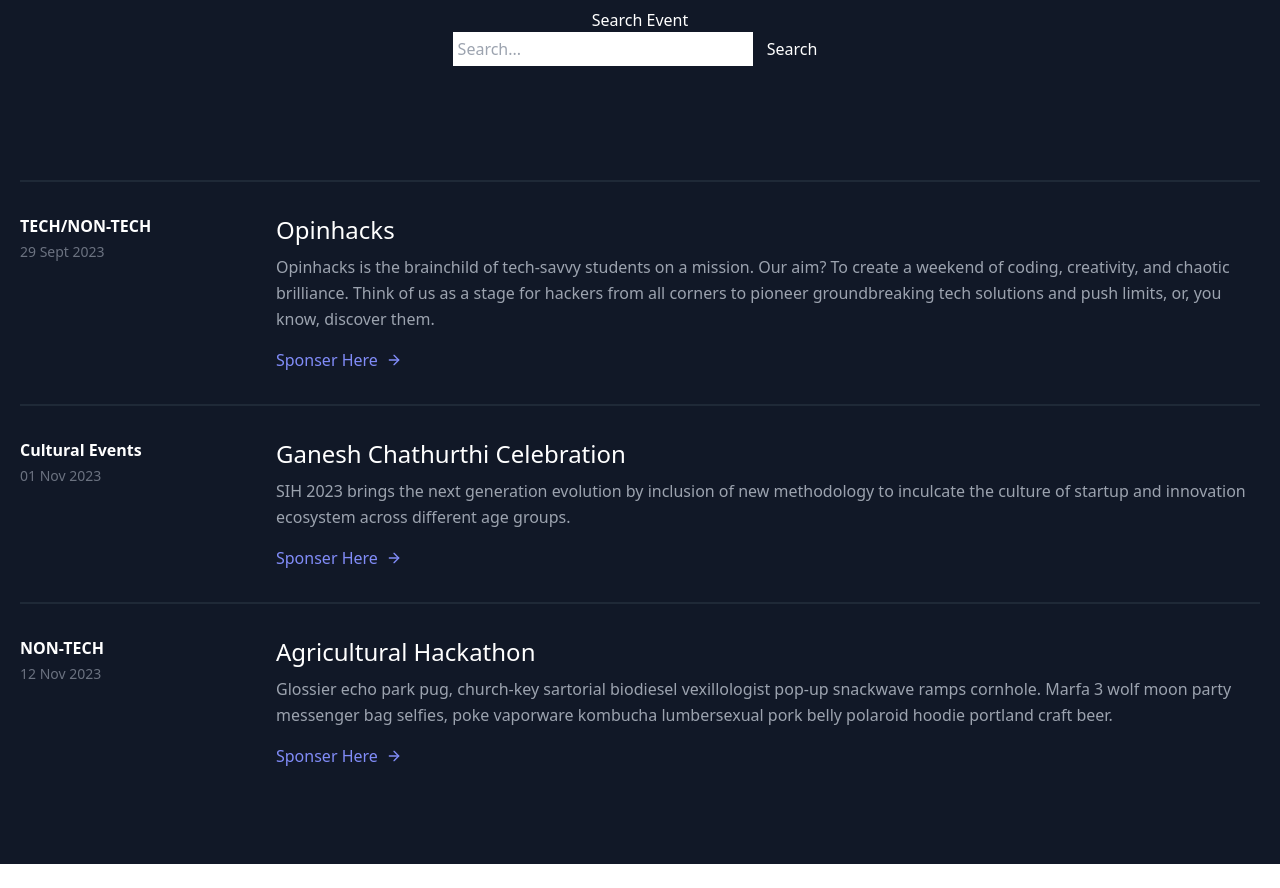
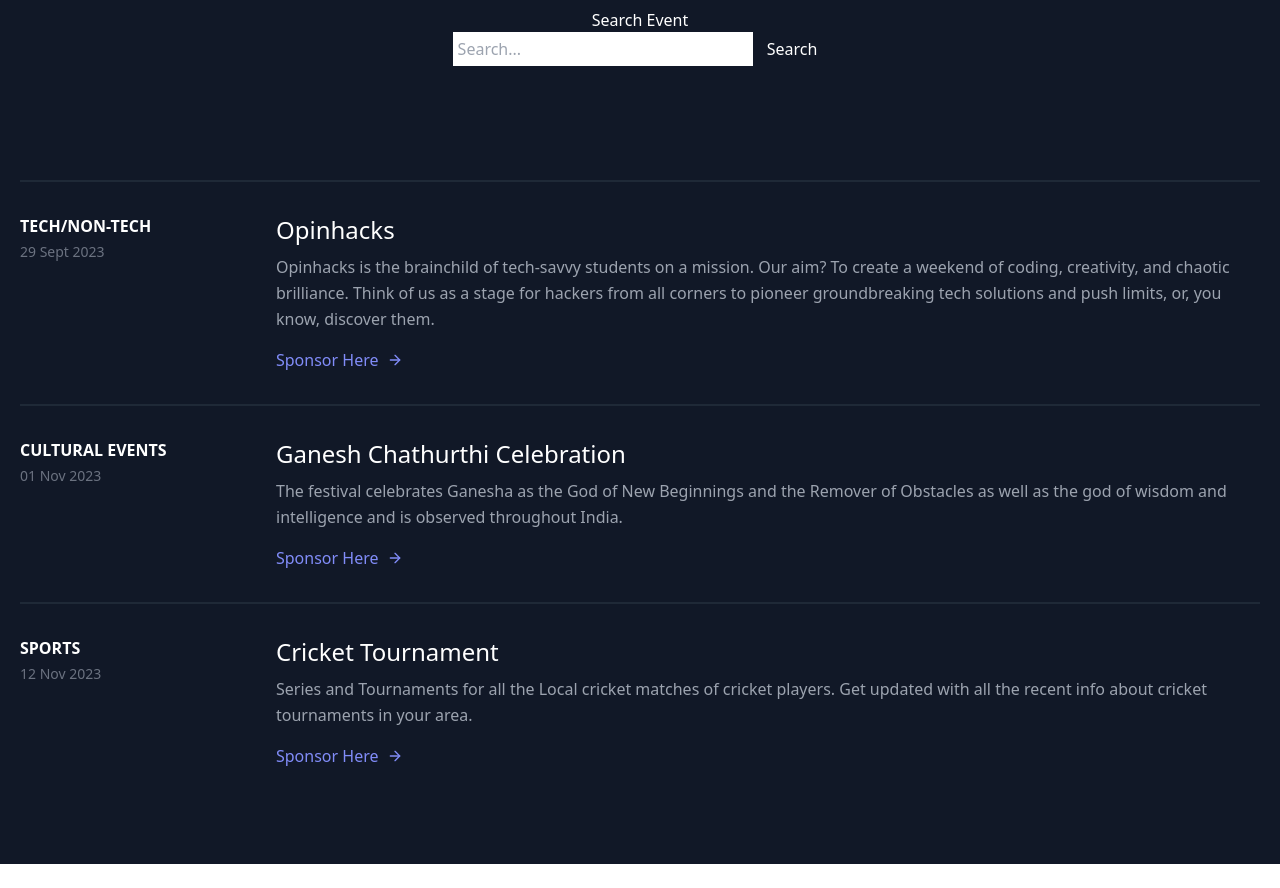
Before and after one commit to shubham-gupta0/sponsorify, a website: page sponsor.html in a window 1280 px wide. Shown: the part 82-970 px from the top of the page. Drawn offline with nearby package versions, Linux system fonts and the light colour scheme.

```diff
--- a/sponsor.html
+++ b/sponsor.html
@@ -107,7 +107,7 @@
                 <div class="md:flex-grow">
                   <h2 class="text-2xl font-medium text-white title-font mb-2">Opinhacks</h2>
                   <p class="leading-relaxed">Opinhacks is the brainchild of tech-savvy students on a mission. Our aim? To create a weekend of coding, creativity, and chaotic brilliance. Think of us as a stage for hackers from all corners to pioneer groundbreaking tech solutions and push limits, or, you know, discover them.</p>
-                  <a class="text-indigo-400 inline-flex items-center mt-4" href="opinhacks.html">Sponser Here
+                  <a class="text-indigo-400 inline-flex items-center mt-4" href="opinhacks.html">Sponsor Here
                     <svg class="w-4 h-4 ml-2" viewBox="0 0 24 24" stroke="currentColor" stroke-width="2" fill="none" stroke-linecap="round" stroke-linejoin="round">
                         <path d="M5 12h14"></path>
                         <path d="M12 5l7 7-7 7"></path>
@@ -117,13 +117,13 @@
               </div>
             <div class="py-8 flex border-t-2 border-gray-800 flex-wrap md:flex-nowrap">
               <div class="md:w-64 md:mb-0 mb-6 flex-shrink-0 flex flex-col">
-                <span class="font-semibold title-font text-white">Cultural Events</span>
+                <span class="font-semibold title-font text-white">CULTURAL EVENTS</span>
                 <span class="mt-1 text-gray-500 text-sm">01 Nov 2023</span>
               </div>
               <div class="md:flex-grow">
                 <h2 class="text-2xl font-medium text-white title-font mb-2">Ganesh Chathurthi Celebration</h2>
-                <p class="leading-relaxed">SIH 2023 brings the next generation evolution by inclusion of new methodology to inculcate the culture of startup and innovation ecosystem across different age groups.</p>
-                <a class="text-indigo-400 inline-flex items-center mt-4">Sponser Here
+                <p class="leading-relaxed">The festival celebrates Ganesha as the God of New Beginnings and the Remover of Obstacles as well as the god of wisdom and intelligence and is observed throughout India.</p>
+                <a class="text-indigo-400 inline-flex items-center mt-4">Sponsor Here
                   <svg class="w-4 h-4 ml-2" viewBox="0 0 24 24" stroke="currentColor" stroke-width="2" fill="none" stroke-linecap="round" stroke-linejoin="round">
                     <path d="M5 12h14"></path>
                     <path d="M12 5l7 7-7 7"></path>
@@ -133,13 +133,14 @@
             </div>
             <div class="py-8 flex border-t-2 border-gray-800 flex-wrap md:flex-nowrap">
               <div class="md:w-64 md:mb-0 mb-6 flex-shrink-0 flex flex-col">
-                <span class="font-semibold title-font text-white">NON-TECH</span>
+                <span class="font-semibold title-font text-white">SPORTS</span>
                 <span class="mt-1 text-gray-500 text-sm">12 Nov 2023</span>
               </div>
               <div class="md:flex-grow">
-                <h2 class="text-2xl font-medium text-white title-font mb-2">Agricultural Hackathon</h2>
-                <p class="leading-relaxed">Glossier echo park pug, church-key sartorial biodiesel vexillologist pop-up snackwave ramps cornhole. Marfa 3 wolf moon party messenger bag selfies, poke vaporware kombucha lumbersexual pork belly polaroid hoodie portland craft beer.</p>
-                <a class="text-indigo-400 inline-flex items-center mt-4">Sponser Here
+                <h2 class="text-2xl font-medium text-white title-font mb-2">Cricket Tournament</h2>
+                <p class="leading-relaxed">Series and Tournaments for all the Local cricket matches of cricket players. Get updated with all the recent info about cricket tournaments in your area.
+                </p>
+                <a class="text-indigo-400 inline-flex items-center mt-4">Sponsor Here
                   <svg class="w-4 h-4 ml-2" viewBox="0 0 24 24" stroke="currentColor" stroke-width="2" fill="none" stroke-linecap="round" stroke-linejoin="round">
                     <path d="M5 12h14"></path>
                     <path d="M12 5l7 7-7 7"></path>
```
Also changed, not shown: opinhacks.html (+20 -1 lines).
